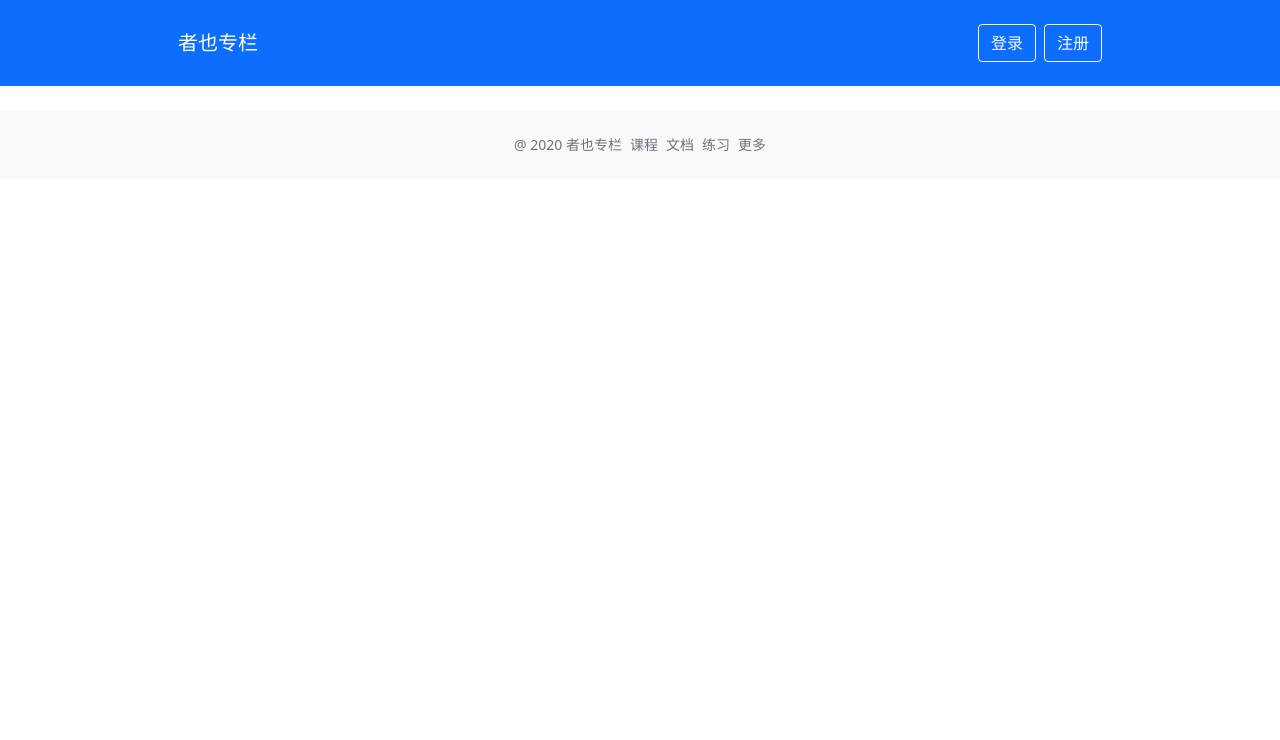
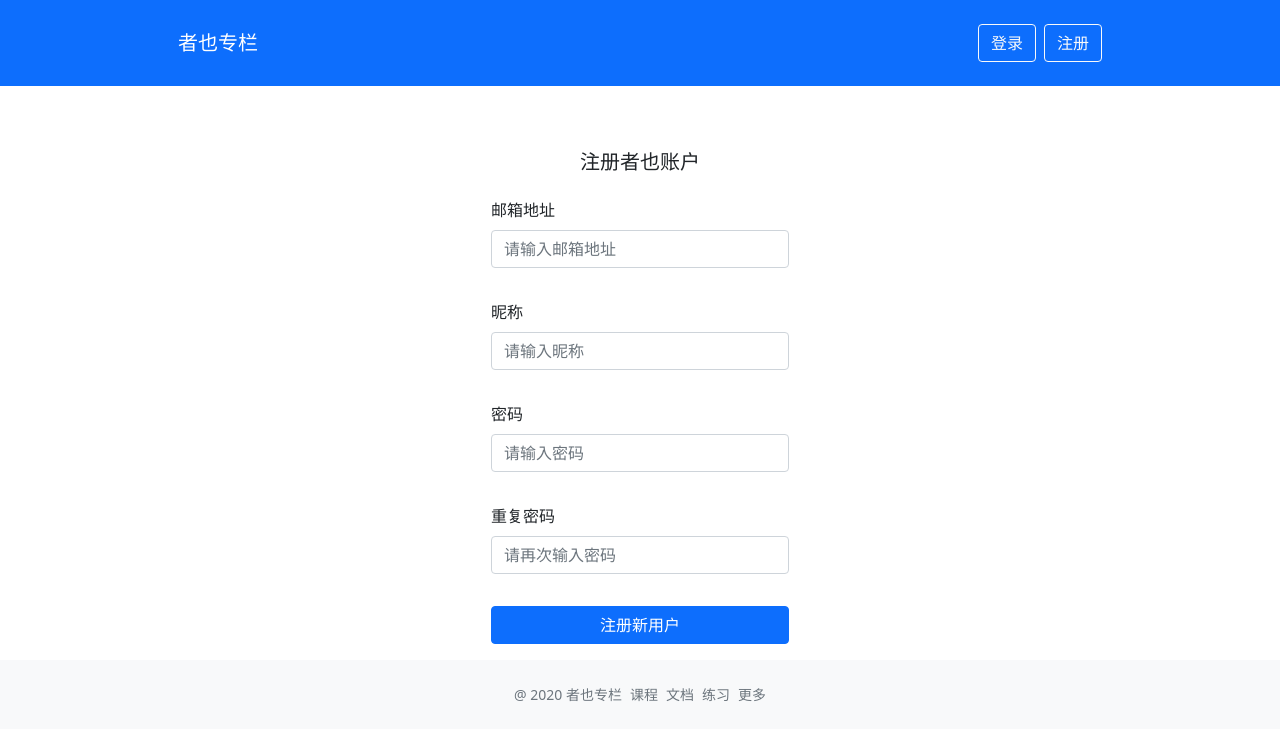
Before and after one commit to 15017662461/zheye, a Vue app: page /signup in a window 1280 px wide. Shown: the top 740 px of the page. Built offline with nearby package versions, Linux system fonts and the light colour scheme.

Commit message:
实现注册

```diff
--- a/src/components/GlobalHeader.vue
+++ b/src/components/GlobalHeader.vue
@@ -7,7 +7,7 @@
           <a href="#" class="btn btn-outline-light my-2" @click="clickToLogin">登录</a>
         </li>
         <li class="list-inline-item">
-          <a href="#" class="btn btn-outline-light my-2">注册</a>
+          <a href="#" class="btn btn-outline-light my-2" @click="toSignup">注册</a>
         </li>
       </ul>
       <ul v-else class="list-inline mb-0">
@@ -67,11 +67,15 @@
       store.commit('logout')
       router.push({name:'login'})
     }
+    const toSignup = () => {
+      router.push({name:'signup'})
+    }
     return {
       createPost,
       clickToLogin,
       clickToHome,
-      toLogout
+      toLogout,
+      toSignup
     }
   }
 });
--- a/src/components/ValidateInput.vue
+++ b/src/components/ValidateInput.vue
@@ -25,8 +25,9 @@
 import { defineComponent, onMounted, PropType, reactive } from "vue";
 import { emitter } from "../main";
 interface RuleProp {
-  type: "required" | "email";
+  type: "required" | "email" | 'custom';
   message: string;
+  validator?: () => boolean;
 }
 export type RulesProp = RuleProp[];
 export type TagType = 'input' | 'textarea'
@@ -68,6 +69,9 @@
             case "email":
               passed = emailReg.test(inputRef.val);
               break;
+            case "custom":
+              passed = rule.validator ? rule.validator() : true
+              break;
             default:
               break;
           }
--- a/src/network/user.ts
+++ b/src/network/user.ts
@@ -6,3 +6,7 @@
 export function getCurrentUser(){
   return axios.get('/user/current')
 }
+
+export function signup(payload: object){
+  return axios.post('/users',payload)
+}
--- a/src/router.ts
+++ b/src/router.ts
@@ -3,6 +3,7 @@
 import Login from './views/Login.vue'
 import ColumnDetail from './views/ColumnDetail.vue'
 import CreatePost from './views/CreatePost.vue'
+import Signup from './views/Signup.vue'
 import store from './store'
 
 const router = createRouter({
@@ -37,6 +38,11 @@
       meta:{
         requireLogin:true
       }
+    },
+    {
+      path:'/signup',
+      name:'signup',
+      component:Signup
     }
   ]
 })
--- a/src/views/Login.vue
+++ b/src/views/Login.vue
@@ -94,4 +94,8 @@
 .w-330{
   max-width: 330px;
 }
+.btn-block{
+  width: 100%;
+  display: block;
+}
 </style>
--- /dev/null
+++ b/src/views/Signup.vue
@@ -0,0 +1,125 @@
+<template>
+  <div class="signup-page mx-auto p-3 w-330">
+    <h5 class="my-4 text-center">注册者也账户</h5>
+    <validate-form @form-submit="formSubmit">
+      <template v-slot:default>
+        <div class="mb-3">
+          <label class="form-label">邮箱地址</label>
+          <validate-input
+            placeholder="请输入邮箱地址"
+            type="text"
+            v-model="formData.email"
+            :rules="emailRules"
+          />
+        </div>
+        <div class="mb-3">
+          <label class="form-label">昵称</label>
+          <validate-input
+            placeholder="请输入昵称"
+            type="text"
+            v-model="formData.nickName"
+            :rules="nickNameRules"
+          />
+        </div>
+        <div class="mb-3">
+          <label class="form-label">密码</label>
+          <validate-input
+            placeholder="请输入密码"
+            type="password"
+            v-model="formData.password"
+            :rules="passwordRules"
+          />
+        </div>
+        <div class="mb-3">
+          <label class="form-label">重复密码</label>
+          <validate-input
+            placeholder="请再次输入密码"
+            type="password"
+            v-model="formData.repeatPassword"
+            :rules="repeatPasswordRules"
+          />
+        </div>
+      </template>
+      <template #submit>
+        <button type="submit" class="btn btn-primary btn-block btn-large">
+          注册新用户
+        </button>
+      </template>
+    </validate-form>
+  </div>
+</template>
+
+<script lang="ts">
+import { defineComponent, reactive } from "vue";
+import { useRouter } from 'vue-router'
+import ValidateForm from "../components/ValidateForm.vue";
+import ValidateInput, { RulesProp } from "../components/ValidateInput.vue";
+import { signup } from '../network/user'
+import { emitter } from '../main'
+import createMessage from '../components/createMessage'
+export default defineComponent({
+  name: "Signup",
+  components: {
+    ValidateForm,
+    ValidateInput,
+  },
+  setup() {
+    const router = useRouter()
+    const formData = reactive({
+      email: "",
+      nickName: "",
+      password: "",
+      repeatPassword: "",
+    });
+    const emailRules: RulesProp = [
+      { type: "required", message: "邮箱地址不能为空" },
+      { type: "email", message: "请输入正确的邮箱地址" },
+    ];
+    const nickNameRules: RulesProp = [
+      { type: "required", message: "昵称不能为空" },
+    ];
+    const passwordRules: RulesProp = [
+      { type: "required", message: "密码不能为空" },
+    ];
+    const repeatPasswordRules: RulesProp = [
+      { type: "required", message: "重复密码不能为空" },
+      { type:"custom",validator:() =>{return formData.password === formData.repeatPassword},message:'两次密码不相同'  }
+    ];
+    const formSubmit = (result) => {
+      if(result){
+        console.log(result)
+        signup({email:formData.email,nickName:formData.nickName,password:formData.password})
+          .then(data => {
+            console.log(data)
+            createMessage('注册成功,2s后跳转至登录页面','success')
+            setTimeout(() => {
+              router.push({name:'login'})
+            },2000)
+          })
+          .catch(e => {
+            console.log('error',e)
+            emitter.emit('clear-value')
+          })
+      }
+    }
+
+    return {
+      formData,
+      emailRules,
+      nickNameRules,
+      passwordRules,
+      repeatPasswordRules,
+      formSubmit,
+    };
+  },
+});
+</script>
+<style scoped>
+.w-330 {
+  max-width: 330px;
+}
+.btn-block{
+  width: 100%;
+  display: block;
+}
+</style>
```
